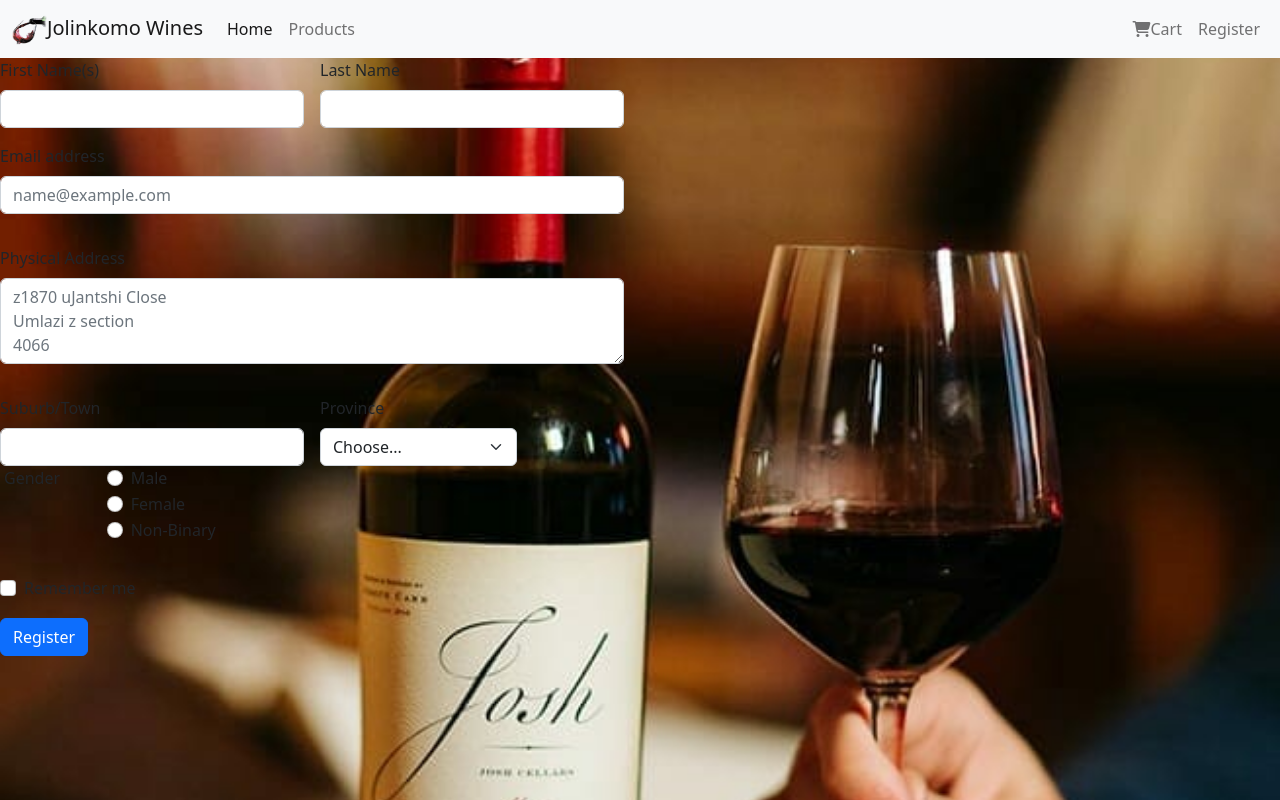
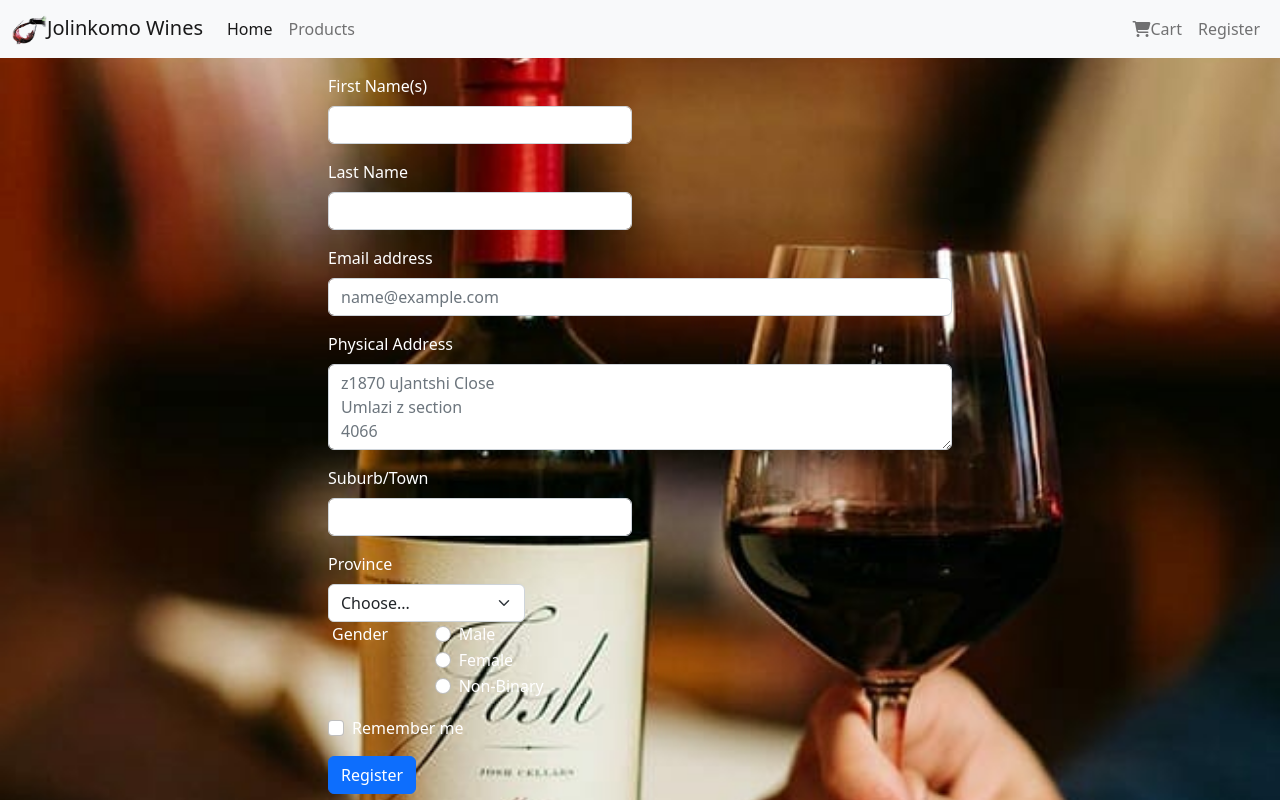
Before and after one commit to AsandahDevs/wine-store, an Angular app: page /register in a window 1280 px wide. Built offline with nearby package versions, Linux system fonts and the light colour scheme.

Commit message:
Add styling for form,label and fieldset elements.

```diff
--- a/src/app/register/register.component.scss
+++ b/src/app/register/register.component.scss
@@ -0,0 +1,8 @@
+label,fieldset{
+    color:white
+}
+
+form{
+    display: block;
+    margin: auto;
+}
```
